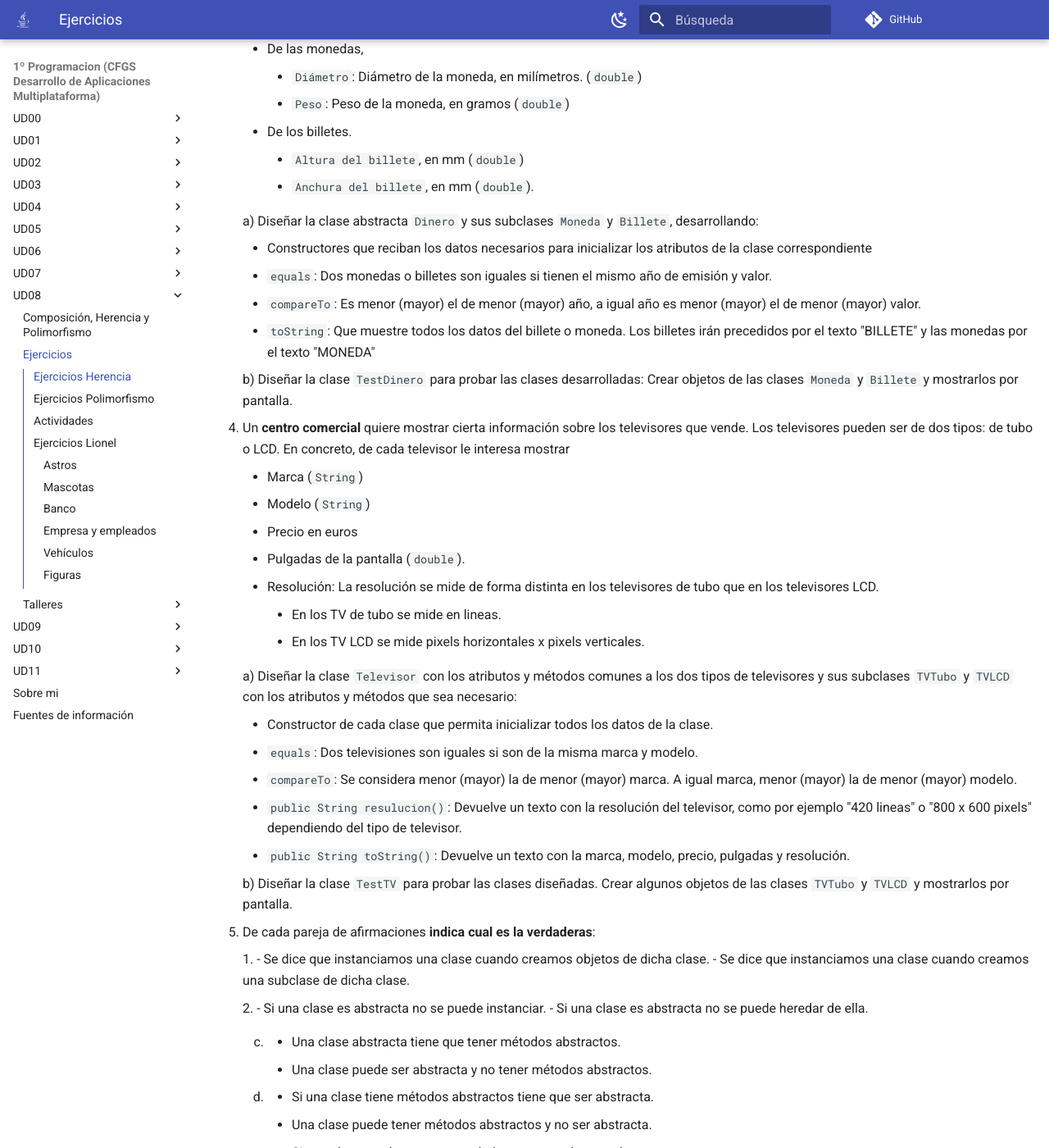
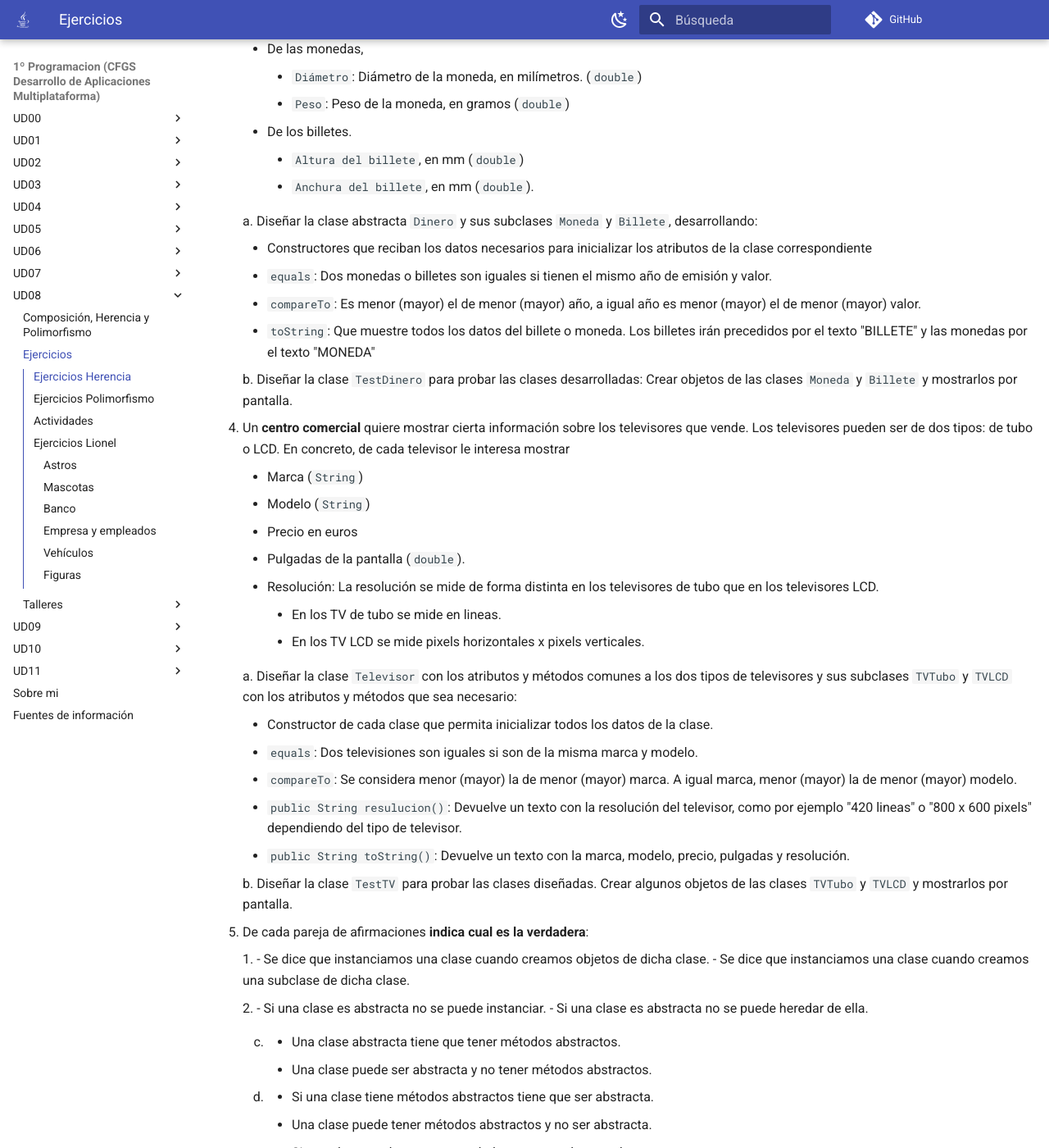
Before and after one commit to martinezpenya/1DAMProgramacion, an MkDocs documentation site: the page built from docs/UD08/UD08_ejercicios_ES.md, in a window 1280 px wide and 1400 px high, scrolled down 1420 px. Shown: the whole window at 82% size. Built offline with MkDocs 1.6.1 and Material for MkDocs 9.7.7, drawn with Linux system fonts in a browser that asks for light colours; comment, search, counter and statistics services are not loaded.

```diff
--- a/docs/UD08/UD08_ejercicios_ES.md
+++ b/docs/UD08/UD08_ejercicios_ES.md
@@ -47,14 +47,14 @@
         - `Altura del billete`, en mm (`double`)
         - `Anchura del billete`, en mm (`double`).
 
-    a) Diseñar la clase abstracta `Dinero` y sus subclases `Moneda` y `Billete`, desarrollando:
+    a. Diseñar la clase abstracta `Dinero` y sus subclases `Moneda` y `Billete`, desarrollando:
 
     - Constructores que reciban los datos necesarios para inicializar los atributos de la clase correspondiente
     - `equals`: Dos monedas o billetes son iguales si tienen el mismo año de emisión y valor.
     - `compareTo`: Es menor (mayor) el de menor (mayor) año, a igual año es menor (mayor) el de menor (mayor) valor.
     - `toString`: Que muestre todos los datos del billete o moneda. Los billetes irán precedidos por el texto "BILLETE" y las monedas por el texto "MONEDA"
 
-    b) Diseñar la clase `TestDinero` para probar las clases desarrolladas: Crear objetos de las clases `Moneda` y `Billete` y mostrarlos por pantalla.
+    b. Diseñar la clase `TestDinero` para probar las clases desarrolladas: Crear objetos de las clases `Moneda` y `Billete` y mostrarlos por pantalla.
 
 4. Un **centro comercial** quiere mostrar cierta información sobre los televisores que vende. Los televisores pueden ser de dos tipos: de tubo o LCD. En concreto, de cada televisor le interesa mostrar
 
@@ -66,7 +66,7 @@
         - En los TV de tubo se mide en lineas.
         - En los TV LCD se mide pixels horizontales x pixels verticales.
 
-    a) Diseñar la clase `Televisor` con los atributos y métodos comunes a los dos tipos de televisores y sus subclases `TVTubo` y `TVLCD` con los atributos y métodos que sea necesario:
+    a. Diseñar la clase `Televisor` con los atributos y métodos comunes a los dos tipos de televisores y sus subclases `TVTubo` y `TVLCD` con los atributos y métodos que sea necesario:
 
     - Constructor de cada clase que permita inicializar todos los datos de la clase.
     - `equals`: Dos televisiones son iguales si son de la misma marca y modelo.
@@ -74,9 +74,9 @@
     - `public String resulucion()`: Devuelve un texto con la resolución del televisor, como por ejemplo "420 lineas" o "800 x 600 pixels" dependiendo del tipo de televisor.
     - `public String toString()`: Devuelve un texto con la marca, modelo, precio, pulgadas y resolución.
 
-    b) Diseñar la clase `TestTV` para probar las clases diseñadas. Crear algunos objetos de las clases `TVTubo` y `TVLCD` y mostrarlos por pantalla.
+    b. Diseñar la clase `TestTV` para probar las clases diseñadas. Crear algunos objetos de las clases `TVTubo` y `TVLCD` y mostrarlos por pantalla.
 
-5. De cada pareja de afirmaciones **indica cual es la verdaderas**:
+5. De cada pareja de afirmaciones **indica cual es la verdadera**:
 
     1.
         - Se dice que instanciamos una clase cuando creamos objetos de dicha clase.
```
